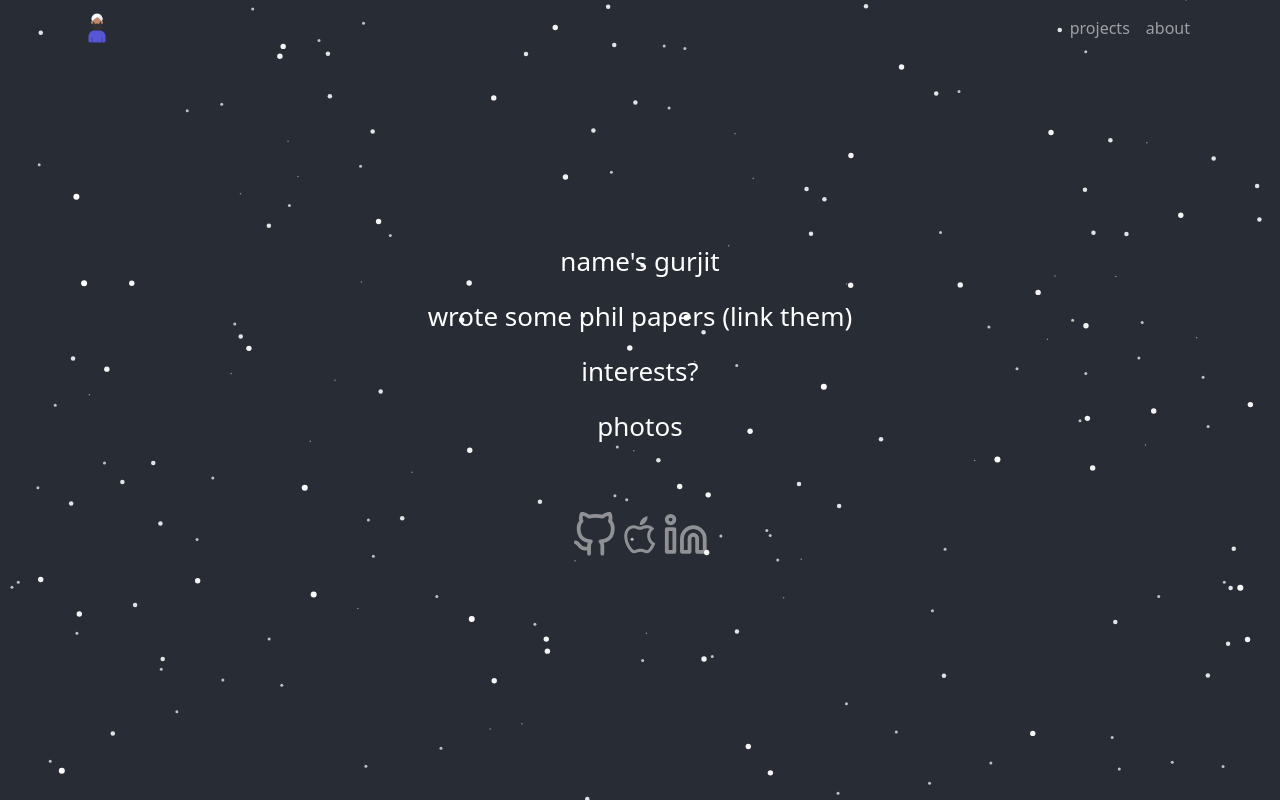
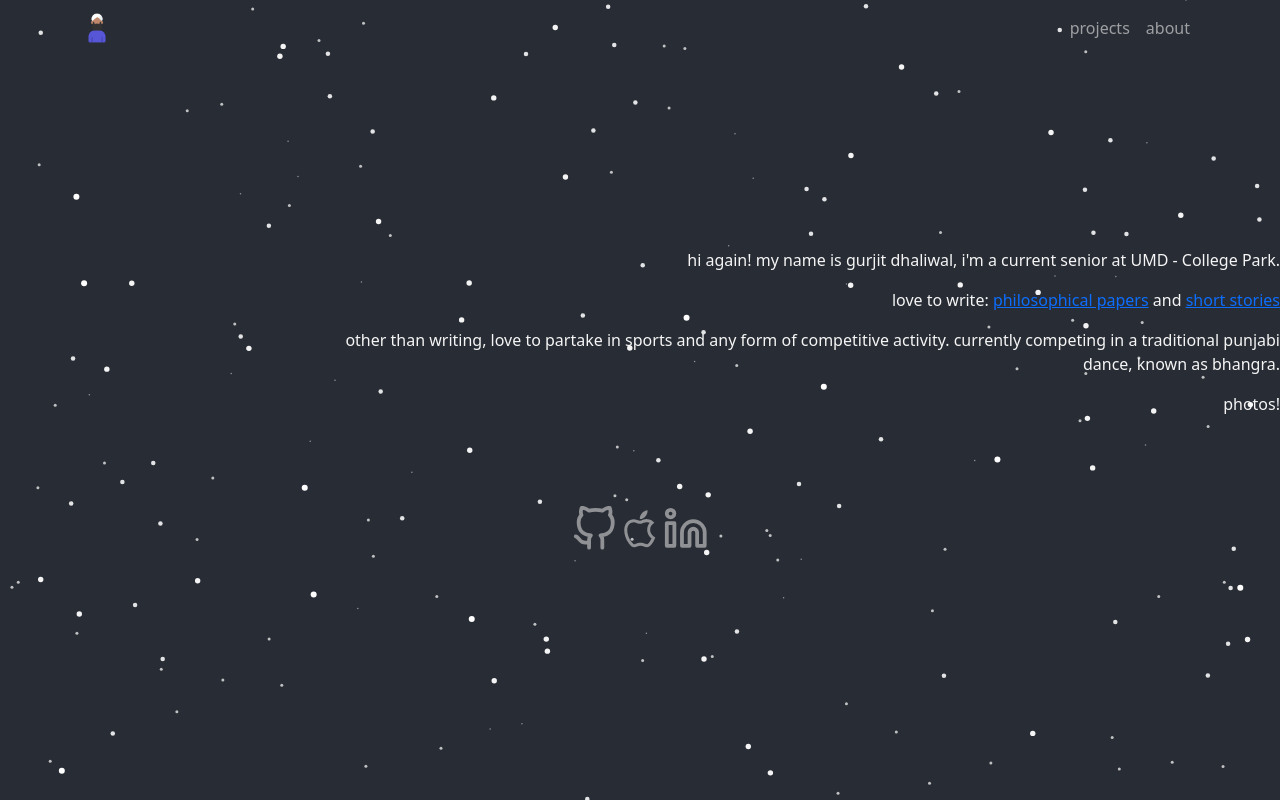
Before and after one commit to dhaliwalg/dhaliwalg.github.io, a React (Create React App) app in the folder portfolio/: page /about in a window 1280 px wide. Built offline with nearby package versions, Linux system fonts and the light colour scheme.

Commit message:
updates
changing pics

```diff
--- a/portfolio/src/App.css
+++ b/portfolio/src/App.css
@@ -47,3 +47,10 @@
   margin-top: 50px;
   opacity: 50%;
 }
+
+.aboot{
+  color:whitesmoke;
+  font-size: medium;
+  text-align: right;
+  margin-left: 25%;
+}
--- a/portfolio/src/pages/About.js
+++ b/portfolio/src/pages/About.js
@@ -5,10 +5,13 @@ class About extends Component{
     render(){
         return(
             <div className="App-header">
-                <p>name's gurjit</p>
-                <p>wrote some phil papers (link them)</p>
-                <p>interests?</p>
-                <p>photos</p>
+                <div className="aboot">
+                <p>hi again! my name is gurjit dhaliwal, i'm a current senior at UMD - College Park.</p>
+                <p>love to write: <a href="https://docs.google.com/document/d/17zug4PKgcrfvgj_hIXA3OZfc-oZI1b6ByWX3HxAsAW4/edit?usp=sharing">philosophical papers</a> and <a href="short stories">short stories</a></p>
+                <p>other than writing, love to partake in sports and any form of competitive activity. currently competing in a traditional punjabi dance, known as bhangra.</p>
+                <p>photos!</p>
+                <img src=""></img>
+                </div>
                 <FooterBar/>
             </div>
         )
--- a/portfolio/src/pages/Projects.js
+++ b/portfolio/src/pages/Projects.js
@@ -40,7 +40,7 @@ class Classes extends Component {
             <Grid item xs={3}>
             <Item>
               <Card>
-                  <Card.Img variant="top" src="https://pbs.twimg.com/profile_images/1582355695717871618/Fn1gmFzT_400x400.jpg" />
+                  <Card.Img variant="top" src="https://preview.redd.it/mn3yrpc10t761.png?width=1000&format=png&auto=webp&v=enabled&s=4ee098c367a492c85c20023c46ef5aeb47457865" />
                   <Card.Body>
                     <Card.Title>data science final</Card.Title>
                     <Card.Text>
```
